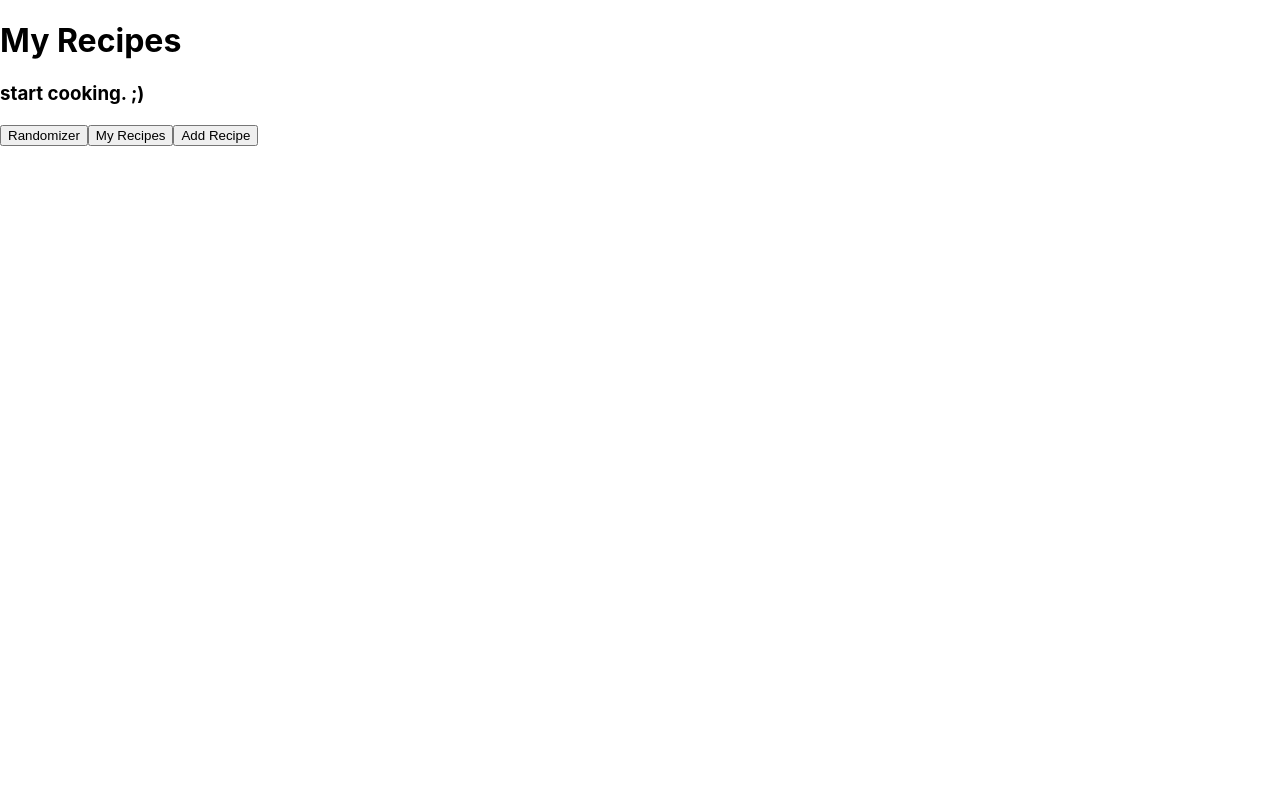
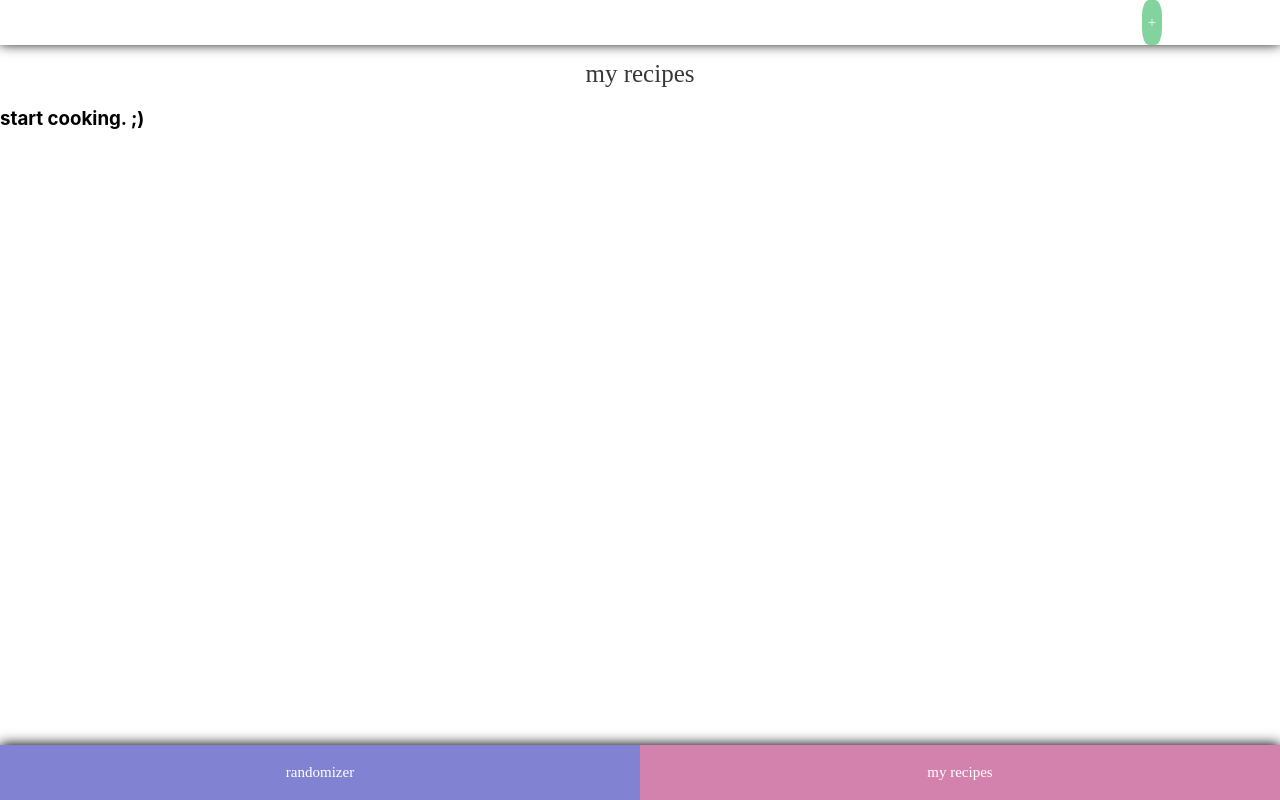
Before and after one commit to vickybremer/Rezeptbuch, a React (Create React App) app in the folder rezeptbuch/: page / in a window 1280 px wide. Built offline with nearby package versions, Linux system fonts and the light colour scheme.

Commit message:
Layout der App angefangen

```diff
--- a/rezeptbuch/src/components/app/App.css
+++ b/rezeptbuch/src/components/app/App.css
@@ -1,38 +1,3 @@
 .App {
   text-align: center;
 }
-
-.App-logo {
-  height: 40vmin;
-  pointer-events: none;
-}
-
-@media (prefers-reduced-motion: no-preference) {
-  .App-logo {
-    animation: App-logo-spin infinite 20s linear;
-  }
-}
-
-.App-header {
-  background-color: #282c34;
-  min-height: 100vh;
-  display: flex;
-  flex-direction: column;
-  align-items: center;
-  justify-content: center;
-  font-size: calc(10px + 2vmin);
-  color: white;
-}
-
-.App-link {
-  color: #61dafb;
-}
-
-@keyframes App-logo-spin {
-  from {
-    transform: rotate(0deg);
-  }
-  to {
-    transform: rotate(360deg);
-  }
-}
--- a/rezeptbuch/src/components/header/Header.css
+++ b/rezeptbuch/src/components/header/Header.css
@@ -1,6 +1,9 @@
-.header {
-    text-align: center;
-    color: rgb(0, 0, 0);
-    font-size: 35px;
-    margin-top: 30px;
+#header {
+  text-align: center;
+  margin-top: 60px;
+  font-family: konnect;
+  color: rgb(56, 56, 56);
+  font-size: 25px;
+  font-weight: 400;
+  text-transform: lowercase;
 }
--- a/rezeptbuch/src/components/navigation/Navigation.js
+++ b/rezeptbuch/src/components/navigation/Navigation.js
@@ -1,14 +1,22 @@
 import React from "react";
-import "./Navigation.module.css";
+import styles from "./Navigation.module.css";
 
 export default function Navigation({ nav }) {
   return (
-    <div>
-      <div>
-        <button onClick={() => nav("Randomizer")}> Randomizer </button>
-        <button onClick={() => nav("MainSite")}> My Recipes </button>
-        <button onClick={() => nav("AddRecipe")}> Add Recipe </button>
-      </div>
+    <div className={styles.navButtons}>
+      <header>
+        <button className={styles.nav3} onClick={() => nav("AddRecipe")}>
+          +
+        </button>
+      </header>
+      <footer>
+        <button className={styles.nav1} onClick={() => nav("Randomizer")}>
+          Randomizer
+        </button>
+        <button className={styles.nav2} onClick={() => nav("MainSite")}>
+          My Recipes
+        </button>
+      </footer>
     </div>
   );
 }
--- a/rezeptbuch/src/components/navigation/Navigation.module.css
+++ b/rezeptbuch/src/components/navigation/Navigation.module.css
@@ -0,0 +1,58 @@
+.navButtons {
+  text-align: center;
+  display: flex;
+  flex-direction: column;
+}
+
+.navButtons .nav1 {
+  flex: 0 0 50%;
+  background-color: rgb(130, 130, 211);
+  font-family: konnect;
+  font-size: 15px;
+  text-transform: lowercase;
+  color: white;
+  border: none;
+}
+
+.navButtons .nav2 {
+  flex: 0 0 50%;
+  background-color: rgb(211, 130, 174);
+  font-family: konnect;
+  font-size: 15px;
+  text-transform: lowercase;
+  color: white;
+  border: none;
+}
+
+.navButtons .nav3 {
+  background-color: rgb(130, 211, 157);
+  font-family: konnect;
+  font-size: 15px;
+  text-transform: lowercase;
+  color: white;
+  margin-left: 80%;
+  border: none;
+  border-radius: 35%;
+}
+
+header {
+  display: flex;
+  justify-content: center;
+  width: 100%;
+  height: 45px;
+  background-color: rgb(255, 255, 255);
+  position: fixed;
+  top: 0px;
+  box-shadow: 0 -1px 12px;
+}
+
+footer {
+  display: flex;
+  justify-content: center;
+  width: 100%;
+  height: 55px;
+  background-color: rgb(255, 255, 255);
+  position: fixed;
+  bottom: 0px;
+  box-shadow: 0 -1px 12px;
+}
--- a/rezeptbuch/src/components/recipes/Recipes.js
+++ b/rezeptbuch/src/components/recipes/Recipes.js
@@ -24,7 +24,7 @@ export default function Recipes() {
         <button onClick={() => setSelectedRecipe(recipe.title)}>
           {recipe.title}
         </button>
-        <button onClick={() => DeleteRecipe(recipe.id)}>delete</button>
+        <button onClick={() => DeleteRecipe(recipe.id)}>x</button>
       </li>
     ));
   }
```
Also changed, not shown: rezeptbuch/src/components/app/App.js (+9 -15 lines), rezeptbuch/src/components/header/Header.js (+3 -5 lines).
